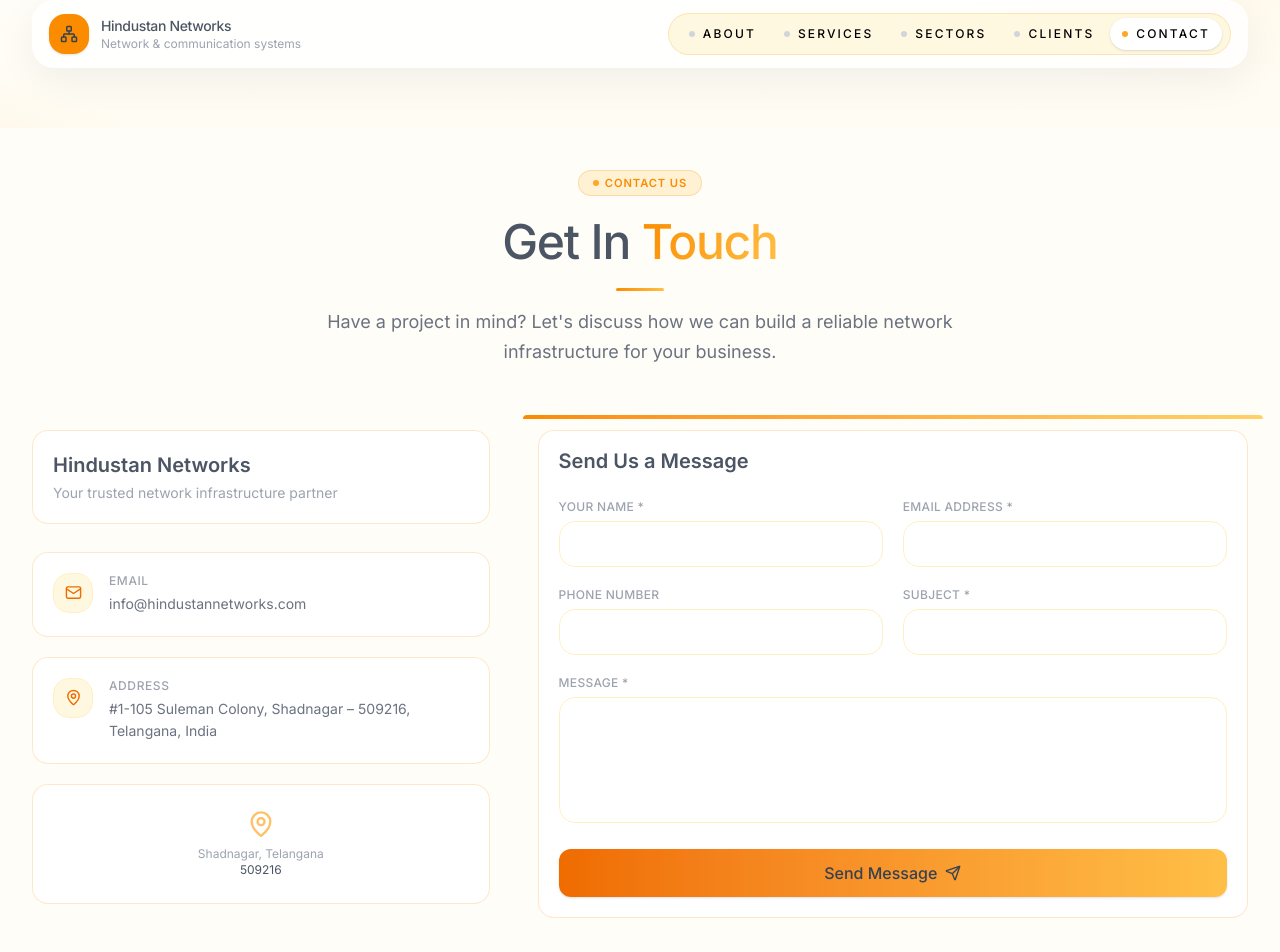
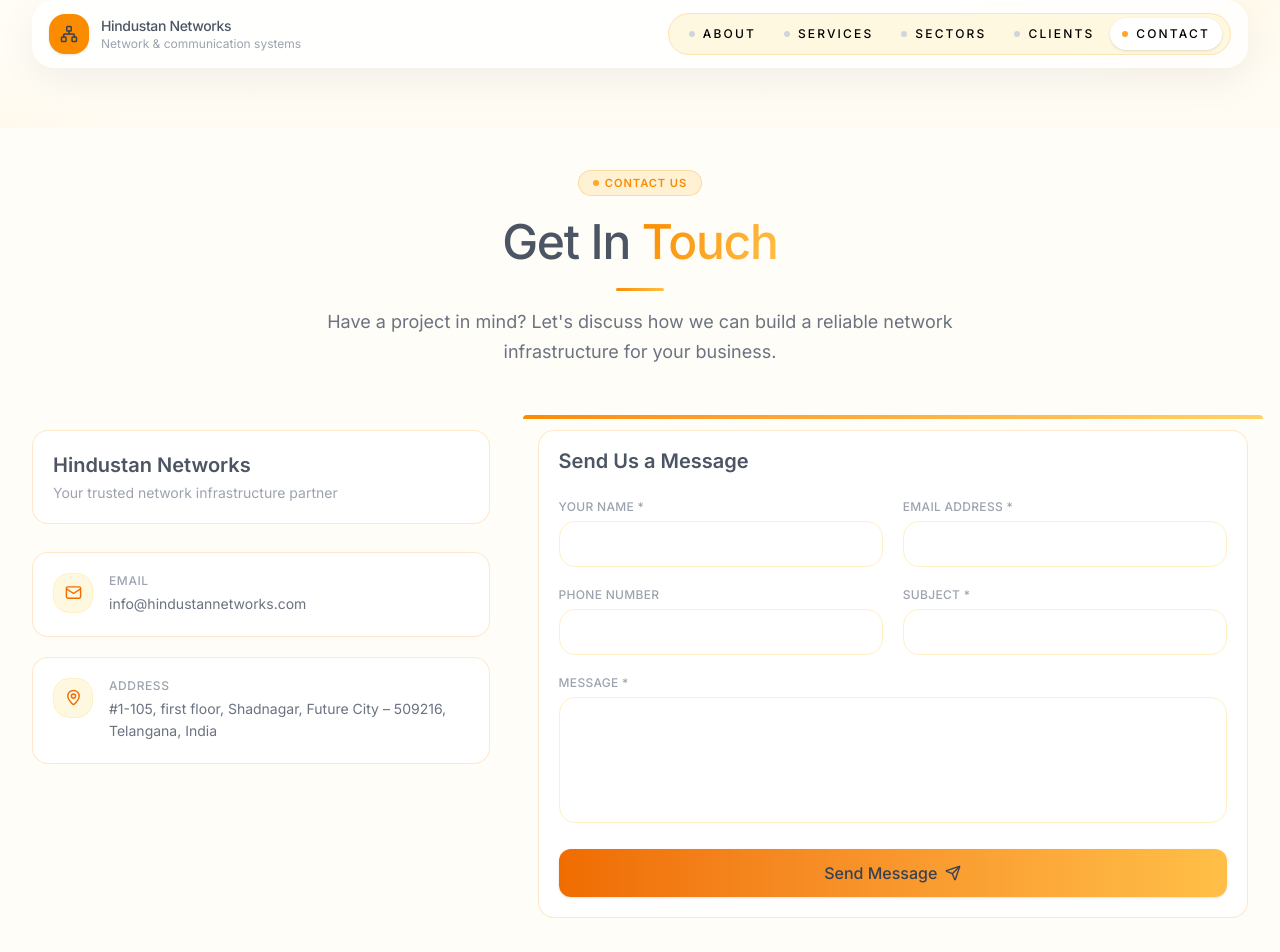
Before and after one commit to kaif-devv/hindustan-networks, a React (Vite) app: page /contact in a window 1280 px wide. Shown: the top 952 px of the page. Built offline with nearby package versions, Linux system fonts and the light colour scheme; no server answers.

Commit message:
address correction

```diff
--- a/src/components/contact/Contact.tsx
+++ b/src/components/contact/Contact.tsx
@@ -42,7 +42,7 @@ const contactInfo = [
   {
     icon: MapPin,
     label: "Address",
-    value: "#1-105 Suleman Colony, Shadnagar – 509216, Telangana, India",
+    value: "#1-105, first floor, Shadnagar, Future City – 509216, Telangana, India",
     href: "https://maps.app.goo.gl/PdNCabdtoV9dRkcA6",
     color: "bg-brand-50 border-brand-100",
     iconColor: "text-brand-700",
@@ -151,18 +151,7 @@ export function Contact() {
             ))}
 
             {/* Map placeholder */}
-            <motion.div
-              initial={{ opacity: 0 }}
-              animate={inView ? { opacity: 1 } : {}}
-              transition={{ duration: 0.6, delay: 0.5 }}
-              className="card flex items-center justify-center h-30 hover:border-brand-300 transition-all"
-            >
-              <div className="text-center">
-                <MapPin size={28} className="text-brand-500/70 mx-auto mb-2" />
-                <p className="text-xs text-muted">Shadnagar, Telangana</p>
-                <p className="text-xs text-muted/60">509216</p>
-              </div>
-            </motion.div>
+
           </motion.div>
 
           {/* Contact Form */}
```
